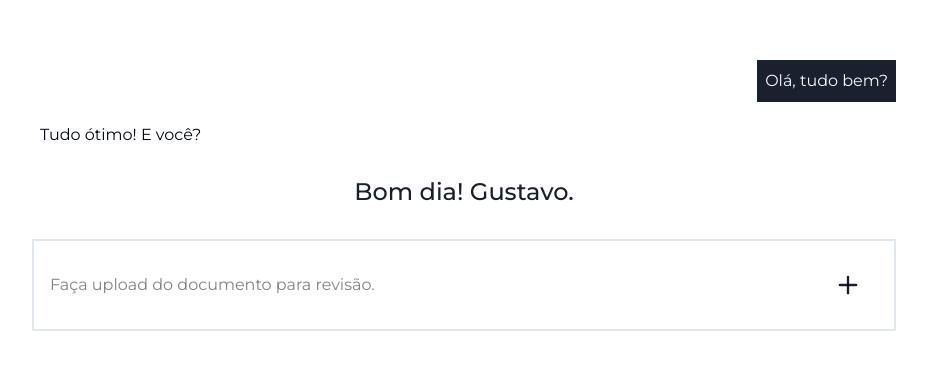
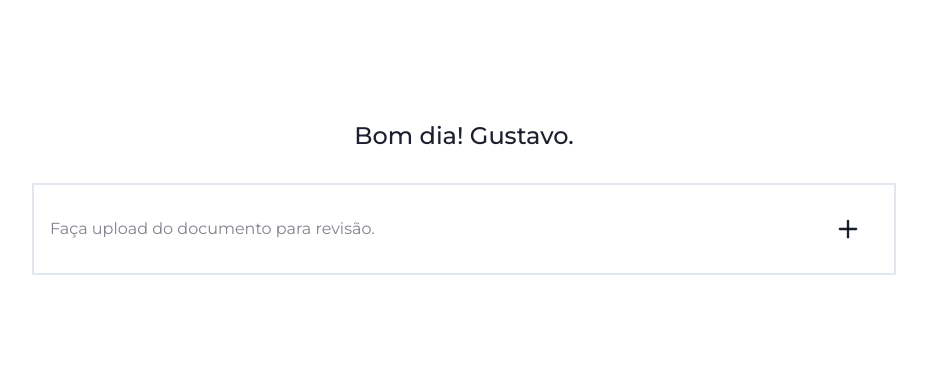
Before and after one commit to gustavoalvim41/jurista-ia, a Next.js app in the folder frontend/: page / in a window 1280 px wide. Shown: the part 205-574 px from the top of the page, without its empty margins (176-1103 px from the left). Built offline with nearby package versions, Linux system fonts and the light colour scheme.

Commit message:
update page chat

```diff
--- a/frontend/app/page.tsx
+++ b/frontend/app/page.tsx
@@ -3,10 +3,17 @@ import { useRef, useState } from "react";
 import Container from "@/components/container";
 import { Plus, MoveUp, FileText } from "lucide-react";
 
+const chat = [
+  {
+    usuario: "Consulte o documento e me diga qual é o prazo para apresentação.",
+    ia: "De acordo com o documento expedido nº 123/2025, o prazo para apresentação é de 10 dias úteis a partir da data de intimação. 📝"
+  }
+];
+
 export default function Home() {
   const [file, setFile] = useState<File | null>();
   const inputRef = useRef<HTMLInputElement>(null);
-  const [mensage, setMensage] = useState<boolean>(true);
+  const [mensage, setMensage] = useState<boolean>(false);
   const handleClick = () => {
     inputRef.current?.click();
   };
@@ -17,18 +24,27 @@ export default function Home() {
       console.log("Arquivo selecionado:", selectedFile.name);
     }
   };
+  const flat = chat.flatMap((msg, index) => [
+    { id: index * 2, from: "user", text: msg.usuario },
+    { id: index * 2 + 1, from: "ia", text: msg.ia },
+  ]);
   return (
     <Container>
-      <div className="flex flex-col justify-center gap-4 h-screen">
+      <div className={`flex flex-col gap-4 h-screen ${mensage ? "justify-end pb-6" :"justify-center"}`}>
         {mensage ? (
           <div className="flex flex-col gap-3">
-            {/* Mensagens */}
-            <div className="p-2 bg-foreground/90 text-primary-foreground self-end max-w-sm break-words leading-relaxed text-base">
-              Olá, tudo bem?
-            </div>
-            <div className="p-2 text-foreground self-start max-w-sm break-words leading-relaxed text-base">
-              Tudo ótimo! E você?
-            </div>
+            {flat.map((m) => (
+              <div
+                key={m.id}
+                className={`p-2 leading-relaxed text-base tracking-wide ${
+                  m.from === "user"
+                    ? "bg-foreground/90 text-primary-foreground max-w-sm break-words self-end"
+                    : "text-foreground self-start"
+                }`}
+              >
+                {m.text}
+              </div>
+            ))}
           </div>
         ) : null}
         <h1 className="mb-3 text-2xl font-medium tracking-normal leading-relaxed text-foreground/90 text-center">
@@ -50,7 +66,6 @@ export default function Home() {
               </div>
             </div>
           )}
-
           <div className="flex gap-2">
             <input
               type="text"
```
